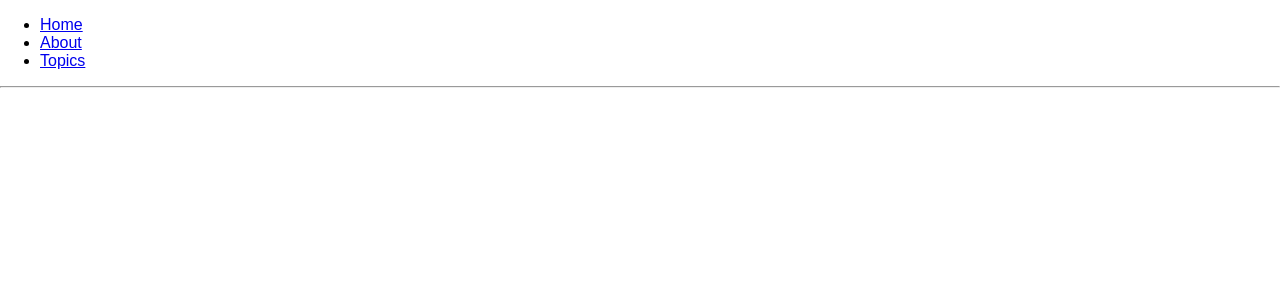
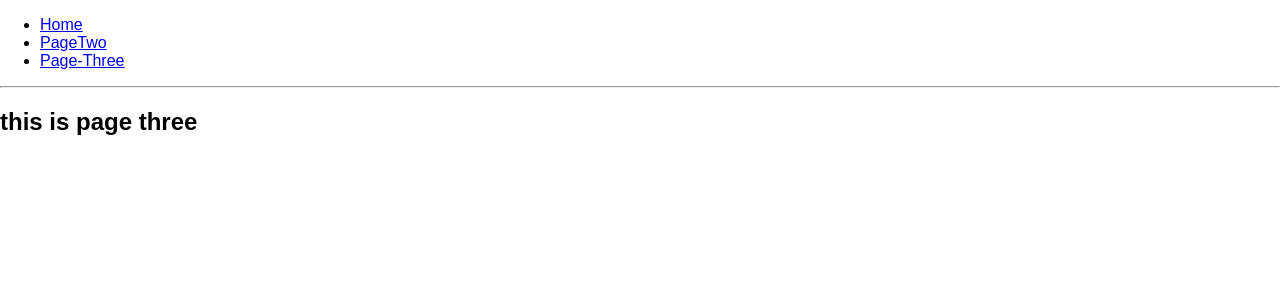
Before and after one commit to aeabbott/react-redux-starter, a React (Create React App) app: page /page-three in a window 1280 px wide. Shown: the top 300 px of the page. Built offline with nearby package versions, Linux system fonts and the light colour scheme.

Commit message:
updates router, adds files for each page, adds babel

```diff
--- a/src/App.js
+++ b/src/App.js
@@ -5,67 +5,26 @@ import {
     Route,
     Link
 } from 'react-router-dom';
+import LaunchPage from './js/components/screens/launchPage/LaunchPage';
+import PageTwo from './js/components/screens/pageTwo/PageTwo';
+import PageThree from './js/components/screens/pageThree/PageThree';
 
-const Home = () => (
-    <div>
-        <h2>Home</h2>
-    </div>
-)
 
-const About = () => (
-    <div>
-        <h2>About</h2>
-    </div>
-)
-
-const Topic = ({ match }) => (
-    <div>
-        <h3>{match.params.topicId}</h3>
-    </div>
-)
-
-const Topics = ({ match }) => (
-    <div>
-        <h2>Topics</h2>
-        <ul>
-            <li>
-                <Link to={`${match.url}/rendering`}>
-                    Rendering with React
-                </Link>
-            </li>
-            <li>
-                <Link to={`${match.url}/components`}>
-                    Components
-                </Link>
-            </li>
-            <li>
-                <Link to={`${match.url}/props-v-state`}>
-                    Props v. State
-                </Link>
-            </li>
-        </ul>
-
-        <Route path={`${match.url}/:topicId`} component={Topic}/>
-        <Route exact path={match.url} render={() => (
-            <h3>Please select a topic.</h3>
-        )}/>
-    </div>
-)
 
 const App = () => (
     <Router>
         <div>
             <ul>
                 <li><Link to="/">Home</Link></li>
-                <li><Link to="/about">About</Link></li>
-                <li><Link to="/topics">Topics</Link></li>
+                <li><Link to="/page-two">PageTwo</Link></li>
+                <li><Link to="/page-three">Page-Three</Link></li>
             </ul>
 
             <hr/>
 
-            <Route exact path="/" component={Home}/>
-            <Route path="/about" component={About}/>
-            <Route path="/topics" component={Topics}/>
+            <Route exact path="/" component={LaunchPage}/>
+            <Route path="/page-two" component={PageTwo}/>
+            <Route path="/page-three" component={PageThree}/>
         </div>
     </Router>
 )
--- a/src/js/components/screens/launchPage/LaunchPage.jsx
+++ b/src/js/components/screens/launchPage/LaunchPage.jsx
@@ -0,0 +1,11 @@
+import React from 'react';
+
+const LaunchPage = () => {
+    return (
+    <div>
+        <h2>LaunchPage</h2>
+    </div>
+    );
+}
+
+export default LaunchPage;
--- /dev/null
+++ b/src/js/components/screens/pageThree/PageThree.jsx
@@ -0,0 +1,11 @@
+import React from 'react';
+
+const PageThree = () => {
+    return (
+        <div>
+            <h2>this is page three</h2>
+        </div>
+    );
+}
+
+export default PageThree;
--- /dev/null
+++ b/src/js/components/screens/pageTwo/PageTwo.jsx
@@ -0,0 +1,11 @@
+import React from 'react';
+
+const PageTwo = () => {
+    return (
+        <div>
+            <h2>this is page two</h2>
+        </div>
+    );
+}
+
+export default PageTwo;
```
Also changed, not shown: package.json (+9 -1 lines), src/js/components/continueButton/ContinueButton.jsx (added, +12 -0 lines), 1 other file (tests, documents, lock files or other folders).
